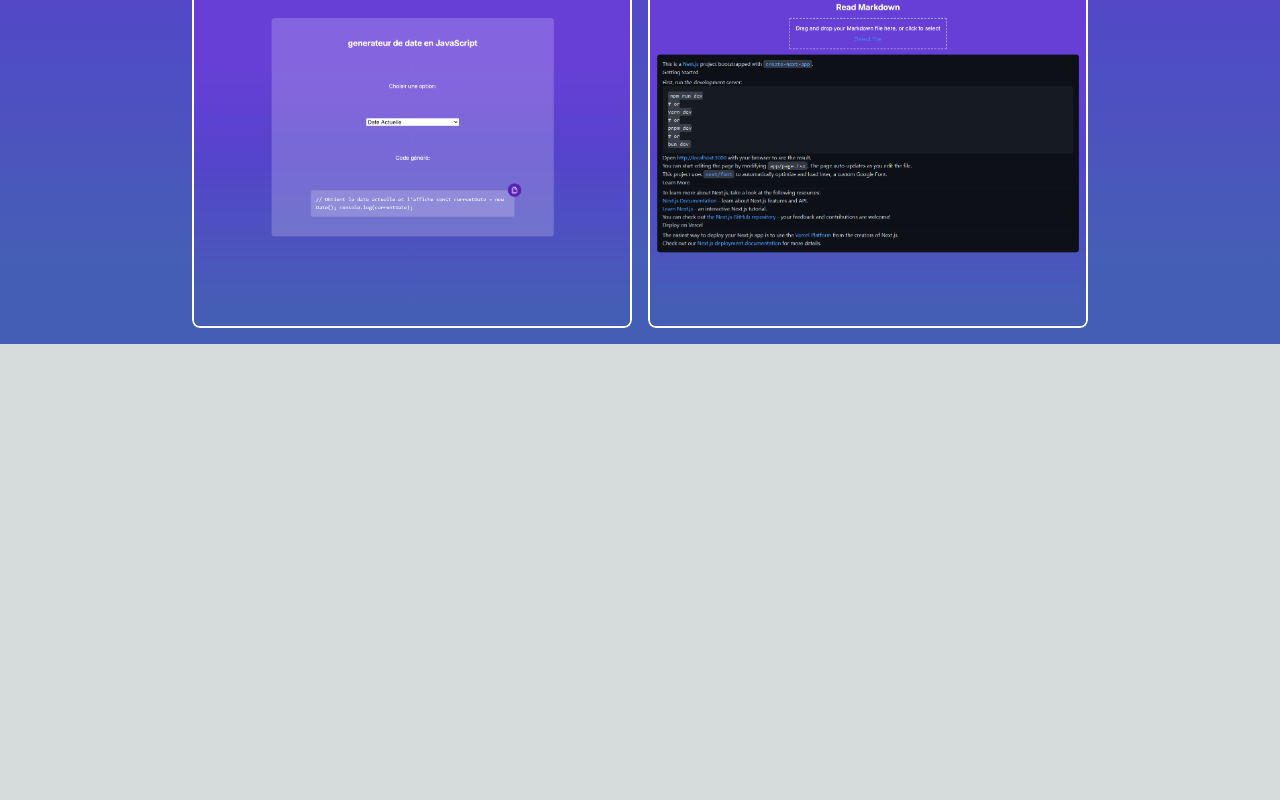
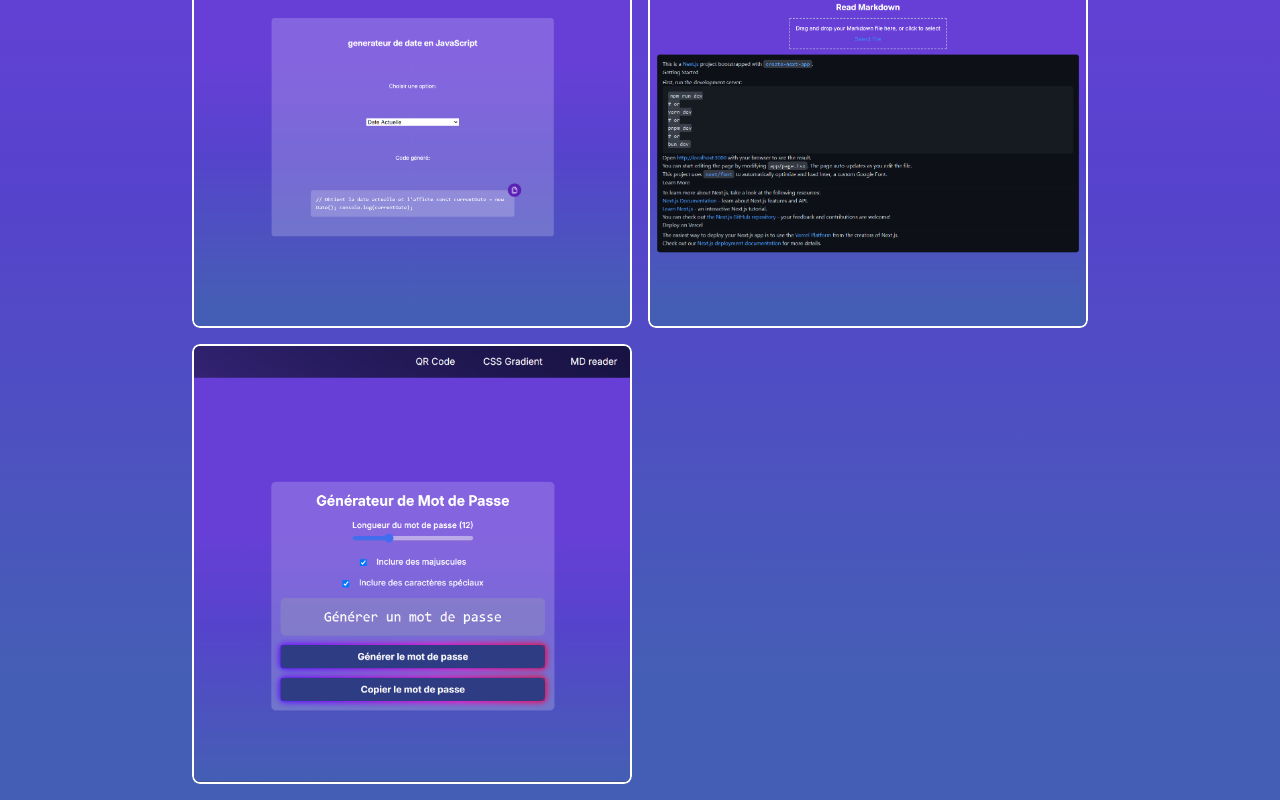
Before and after one commit to jonathanbensadoun/Tool, a Next.js app: page / in a window 1280 px wide. Shown: the part 640-1440 px from the top of the page. Before the commit the page ends 984 px from the top, so only its background shows below. Built offline with nearby package versions, Linux system fonts and the light colour scheme.

Commit message:
add password generator in home page

```diff
--- a/src/app/page.tsx
+++ b/src/app/page.tsx
@@ -7,6 +7,7 @@ export default function Home() {
     { src: "/QR_Code.png", href: "/qr-code" },
     { src: "/Date_Generator.png", href: "/date-generator" },
     { src: "/MD_Reader.png", href: "/md-reader" },
+    { src: "/Password_Generator.png", href: "/password-generator" },
   ];
 
   return (
```
Also changed, not shown: public/password_generator.png (added).
